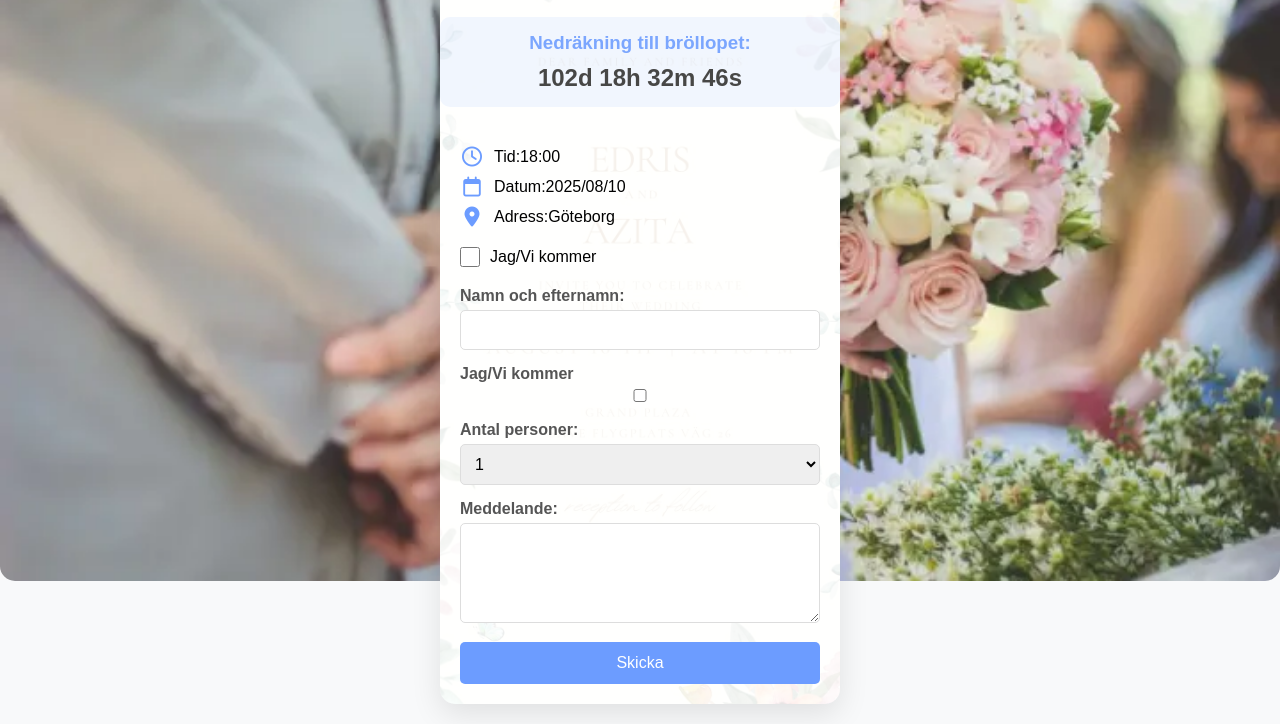
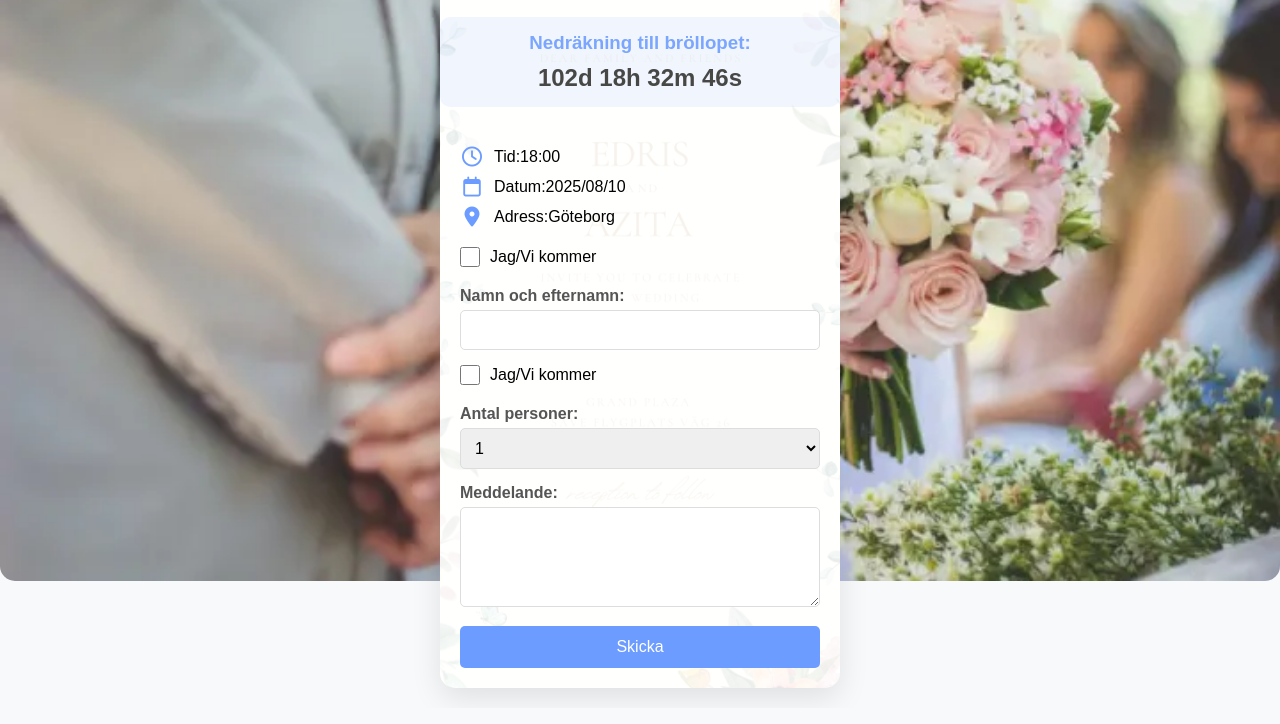
Before and after one commit to Edris9/weddin_card_public, a plain HTML site: page index.html in a window 1280 px wide. Shown: the part 139-863 px from the top of the page. Drawn offline with Linux system fonts and the light colour scheme.

Commit message:
Deploying to gh-pages from @ Edris9/weddin_card_public@ff4761754e09bc0fedfa75bf67acfb7235a1bcd8 🚀

```diff
--- a/index.html
+++ b/index.html
@@ -259,20 +259,17 @@
                 <label for="attending-checkbox" id="attending-label">Jag/Vi kommer</label>
             </div>
 
-            <form id="rsvp-form" name="wedding-rsvp" method="POST" data-netlify="true" netlify-honeypot="bot-field">
+            <form id="rsvp-form" name="wedding-rsvp" method="POST" data-netlify="true">
                 <input type="hidden" name="form-name" value="wedding-rsvp" />
-                <p class="hidden" style="display:none">
-                    <label>Don't fill this out if you're human: <input name="bot-field" /></label>
-                </p>
 
                 <div class="form-group">
                     <label for="name" id="name-label">Namn och efternamn:</label>
                     <input type="text" id="name" name="name" required>
                 </div>
 
-                <div class="form-group">
-                    <label for="attending" id="attending-label">Jag/Vi kommer</label>
+                <div class="attending">
                     <input type="checkbox" id="attending-checkbox" name="attending">
+                    <label for="attending-checkbox" id="attending-label">Jag/Vi kommer</label>
                 </div>
 
                 <div class="form-group">
```
